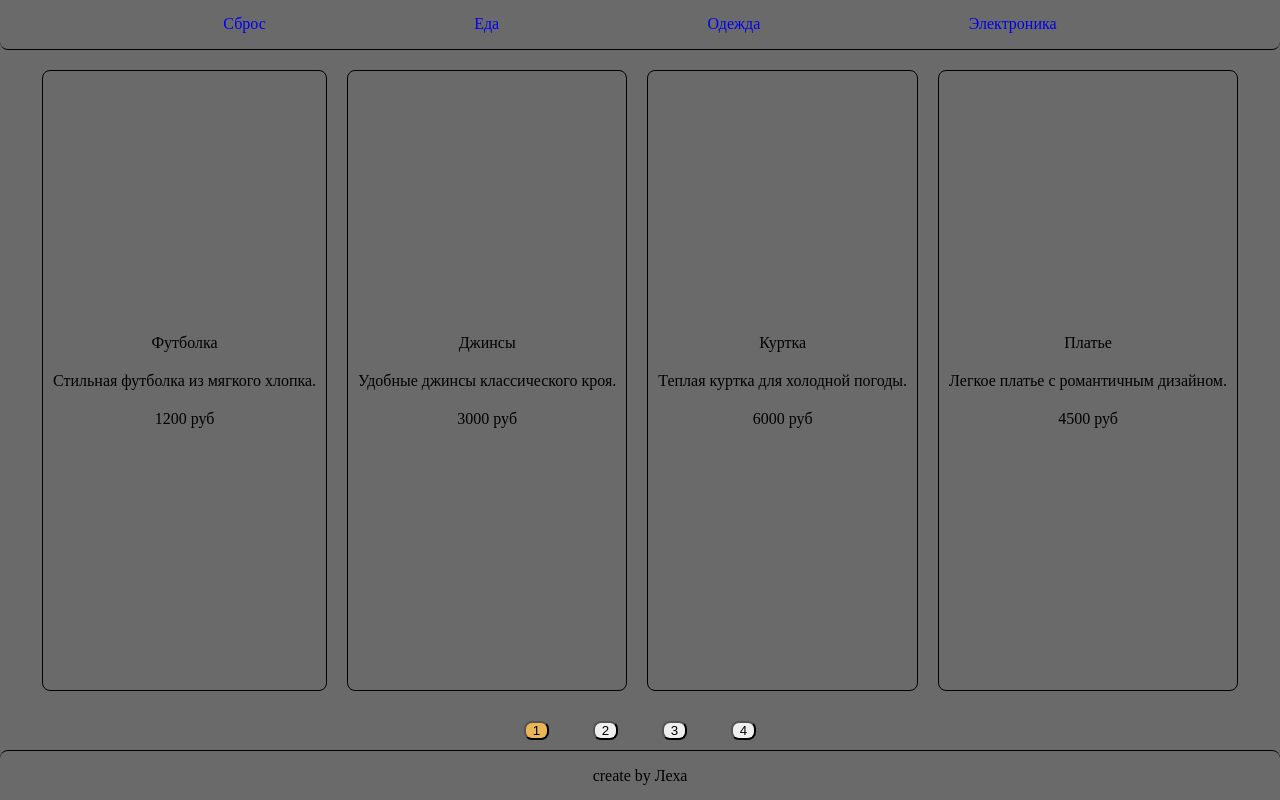
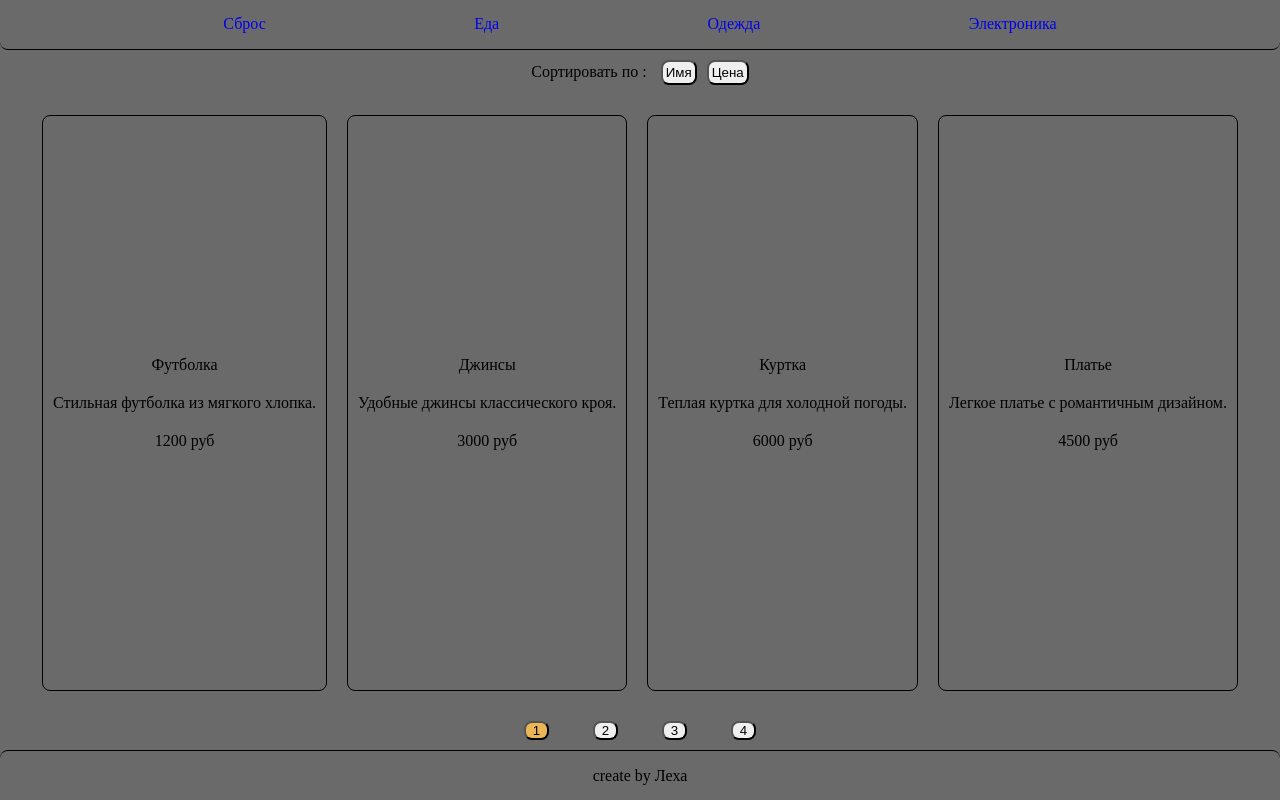
Before and after one commit to Asubas/test-misha, a React (Vite) app: page /clothes in a window 1280 px wide. Built offline with nearby package versions, Linux system fonts and the light colour scheme; data requests are answered from the project's data file.

Commit message:
feat: implement function sorting

```diff
--- /dev/null
+++ b/src/components/sort/sort.css
@@ -0,0 +1,12 @@
+.sortWrapper {
+  margin: 10px;
+}
+
+.sortButton {
+  padding: 3px;
+  margin-left: 10px;
+}
+
+.sortButton:hover {
+  background-color: #ebb655;
+}
--- /dev/null
+++ b/src/components/sort/sort.tsx
@@ -0,0 +1,57 @@
+import "./sort.css";
+import { IProduct } from "../../types/productInterface";
+import { useState } from "react";
+
+export function Sort({
+  sortProducts,
+  prod,
+}: {
+  sortProducts: (product: IProduct[]) => void;
+  prod: IProduct[];
+}) {
+  const [sortOrder, setSortOrder] = useState<{
+    field: string | null;
+    direction: "asc" | "desc" | null;
+  }>({
+    field: null,
+    direction: null,
+  });
+
+  const sortByName = () => {
+    const direction =
+      sortOrder.field === "name" && sortOrder.direction === "asc"
+        ? "desc"
+        : "asc";
+    const sortArray = [...prod].sort((a, b) =>
+      direction === "asc"
+        ? a.name.localeCompare(b.name)
+        : b.name.localeCompare(a.name)
+    );
+    setSortOrder({ field: "name", direction });
+    sortProducts(sortArray);
+  };
+
+  const sortByPrice = () => {
+    const direction =
+      sortOrder.field === "price" && sortOrder.direction === "asc"
+        ? "desc"
+        : "asc";
+    const sortArray = [...prod].sort((a, b) =>
+      direction === "asc" ? a.price - b.price : b.price - a.price
+    );
+    setSortOrder({ field: "price", direction });
+    sortProducts(sortArray);
+  };
+
+  return (
+    <div className="sortWrapper">
+      <span>Сортировать по : </span>
+      <button className="sortButton" onClick={sortByName}>
+        Имя
+      </button>
+      <button className="sortButton" onClick={sortByPrice}>
+        Цена
+      </button>
+    </div>
+  );
+}
--- a/src/pages/element/element.tsx
+++ b/src/pages/element/element.tsx
@@ -4,21 +4,25 @@ import { getProducts } from "../../utils/getProducts";
 import { useEffect, useState } from "react";
 import { IProduct } from "../../types/productInterface";
 import { Pagination } from "../../components/pagination/pagination";
+import { Sort } from "../../components/sort/sort";
 
 export function Element() {
   const params = useParams();
   const currentProduct = params.element;
   const [products, setProducts] = useState<IProduct[]>([]);
   const [page, setCurrentPage] = useState(1);
+  const [sortedProducts, setSortedProducts] = useState<IProduct[]>([]);
   const startIndex = (page - 1) * 4;
   const endIndex = startIndex + 4;
-  const currentProducts = products.slice(startIndex, endIndex);
+  const currentProducts = sortedProducts.slice(startIndex, endIndex);
 
   useEffect(() => {
     if (currentProduct) {
       getProducts(currentProduct)
         .then(async (data) => {
           setProducts(data);
+          setSortedProducts(data);
+          setCurrentPage(1);
         })
         .catch((error) => {
           console.error("Ошибка при загрузке данных:", error);
@@ -30,6 +34,13 @@ export function Element() {
     <>
       {products.length > 0 ? (
         <div className="elementWrapper">
+          <Sort
+            prod={products}
+            sortProducts={(sorted: IProduct[]) => {
+              setSortedProducts(sorted);
+              setCurrentPage(1);
+            }}
+          />
           <ul className="elementList">
             {currentProducts.map((product) => (
               <li className="productItem" key={product.id}>
@@ -41,7 +52,7 @@ export function Element() {
           </ul>
           <Pagination
             currentPage={page}
-            totalPosts={products.length}
+            totalPosts={sortedProducts.length}
             paginate={(page: number) => setCurrentPage(page)}
           />
         </div>
```
